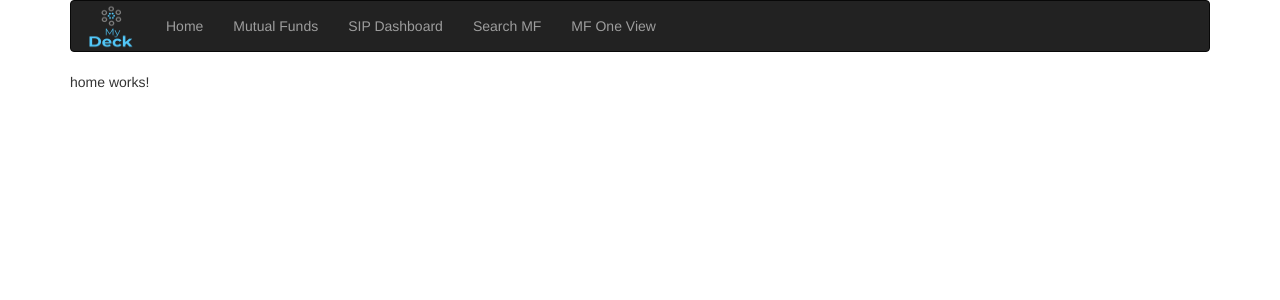
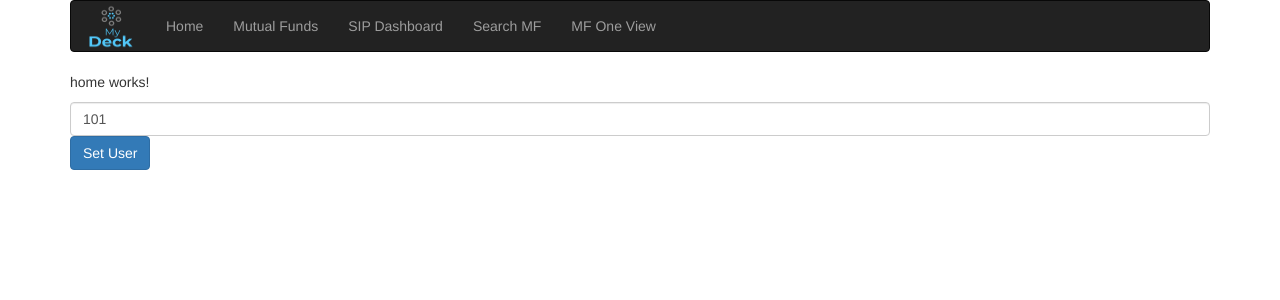
Before and after one commit to mylonelyplacealone/mfportalui, an Angular app: page /home in a window 1280 px wide. Shown: the top 300 px of the page. Built offline with nearby package versions, Linux system fonts and the light colour scheme.

Commit message:
heroku build issue fix

```diff
--- a/src/app/home/home.component.html
+++ b/src/app/home/home.component.html
@@ -1,3 +1,5 @@
 <p>
   home works!
 </p>
+<input type="text" [(ngModel)]="user" class="form-control">
+<button class="btn btn-primary" (click)="setuser()">Set User</button>
--- a/src/app/home/home.component.ts
+++ b/src/app/home/home.component.ts
@@ -6,10 +6,13 @@ import { Component, OnInit } from '@angular/core';
   styleUrls: ['./home.component.css']
 })
 export class HomeComponent implements OnInit {
-
+  user:string = "101";
   constructor() { }
 
   ngOnInit() {
   }
 
+  setuser(){
+    localStorage.setItem('userid', this.user);
+  }
 }
```
